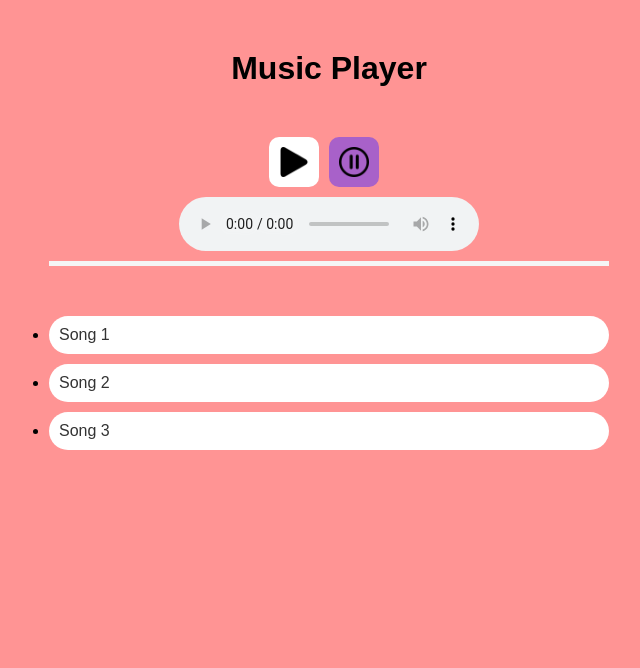
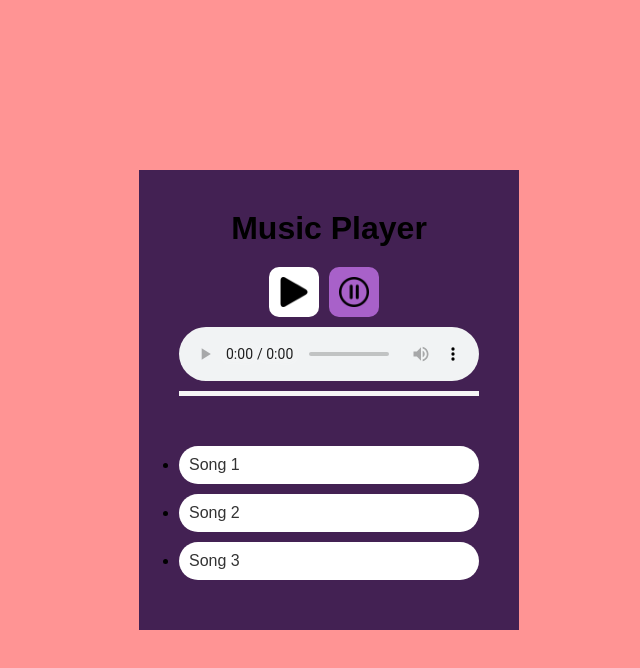
Before and after one commit to ayoubmorchid/Music-player, a plain HTML site: page index.html in a window 1280 px wide. Shown: the whole page, without its empty margins (311-951 px from the left). Drawn offline with Linux system fonts and the light colour scheme.

Commit message:
add background color and center th ecard music

```diff
--- a/style.css
+++ b/style.css
@@ -7,18 +7,21 @@
 body {
   font-family: Arial, sans-serif;
   background-color: #ff9494;
+  display: flex;
+  align-items: center;
+  height: 100vh;
 }
 
 .container {
   max-width: 600px;
   margin: 0 auto;
-  padding: 0 20px;
+  padding: 40px;
+  background-color: #432153;
 }
 
 .title {
   text-align: center;
-  margin-top: 50px;
-  margin-bottom: 50px;
+  margin-bottom: 20px;
 }
 
 .player {
```
